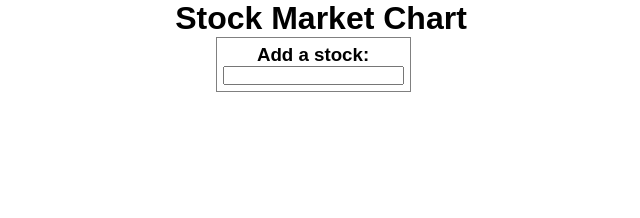
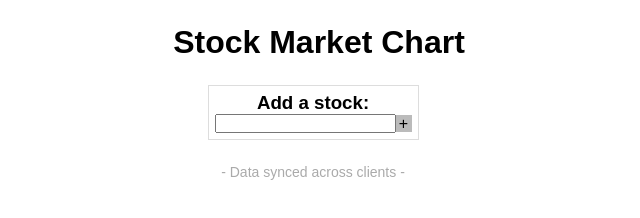
Before and after one commit to jhd-dev/stock-chart, a website: page client/index.html in a window 1280 px wide. Shown: the whole page, without its empty margins (327-967 px from the left). Drawn offline with nearby package versions, Linux system fonts and the light colour scheme; a web font is replaced by a local one.

Commit message:
finalize new-chart-bar and styling

```diff
--- a/client/css/main.css
+++ b/client/css/main.css
@@ -9,11 +9,12 @@ body {
 }
 
 header {
-    margin-left: 16px;
+    margin: 24px 0 0 12px;
     text-align: center;
 }
 
 #stock-tiles {
+    margin: 24px;
     text-align: center;
 }
 
@@ -21,9 +22,23 @@ header {
     display: inline-block;
     margin: 0 12px;
     padding: 6px;
-    border: 1px solid gray;
+    border: 1px solid #ddd;
     min-width: 100px;
     vertical-align: top;
+}
+
+.stock-tile:hover {
+    box-shadow: 1px 1px 1px rgba(0, 0, 0, 0.2);
+}
+
+#new-stock-btn {
+    display: inline-block;
+    min-width: 1em;
+    height: calc(1em + 1px);
+    vertical-align: middle;
+    text-align: center;
+    background-color: #bbb;
+    cursor: pointer;
 }
 
 .remove-stock-btn {
@@ -43,3 +58,9 @@ header {
 .uppercase {
     text-transform: uppercase;
 }
+
+.page-info {
+    font-size: 14px;
+    text-align: center;
+    color: #aaa;
+}
--- a/client/index.html
+++ b/client/index.html
@@ -7,18 +7,22 @@
     </head>
     <body>
         <header>
-            <h1>Stock Market Chart</h1>
+            <h1 id="head-main">Stock Market Chart</h1>
         </header>
         <div id="graph"></div>
         <div id="stock-tiles">
             <div id="new-stock" class="stock-tile">
                 <h3 class="stock-card-title">Add a stock:</h3>
-                <input type="text" id="new-stock-text" class="uppercase" />
+                <div id="new-stock-bar">
+                    <input type="text" id="new-stock-text" class="uppercase" /><!--
+                    --><div id="new-stock-btn">+</div>
+                </div>
             </div><!-- avoiding extra space character
             --><div v-for="symbol in symbols" class="stock-tile">
                 <h3 class="stock-card-title">{{symbol}} <span v-on:click="removeStock(symbol)" class="remove-stock-btn">&#10006;</span></h3>
             </div>
         </div>
+        <p class="page-info">- Data synced across clients -</p>
 
         <script type="text/javascript" src="https://unpkg.com/vue/dist/vue.js"></script>
         <script type="text/javascript" src="https://ajax.googleapis.com/ajax/libs/jquery/3.1.1/jquery.min.js"></script>
--- a/client/js/index.js
+++ b/client/js/index.js
@@ -9,11 +9,7 @@
             symbols: []
         },
         methods: {
-            removeStock: function(symbol){
-                ws.send(JSON.stringify({
-                    remove: symbol
-                }));
-            }
+            removeStock: removeStock
         }
     });
 
@@ -68,15 +64,28 @@
         });
     }
 
+    function addStock(symbol){
+        ws.send(JSON.stringify({
+            add: symbol
+        }));
+    }
+
+    function removeStock(symbol){
+        ws.send(JSON.stringify({
+            remove: symbol
+        }));
+    }
+
     $(document).ready(function(){
-        ready = true;
 
         $('#new-stock-text').on('keypress', function(e){
             if (e.keyCode === 13){
-                ws.send(JSON.stringify({
-                    add: $(this).val()
-                }));
+                addStock($(this).val());
             }
+        });
+
+        $('#new-stock-btn').on('click', function(){
+            addStock($('#new-stock-text').val());
         });
 
     });
```
